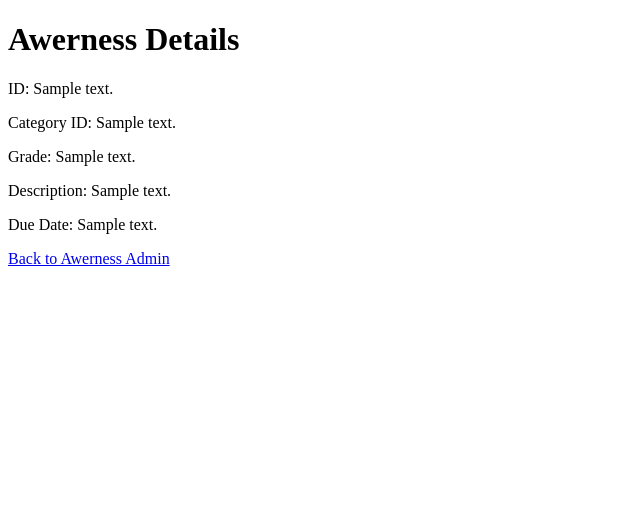
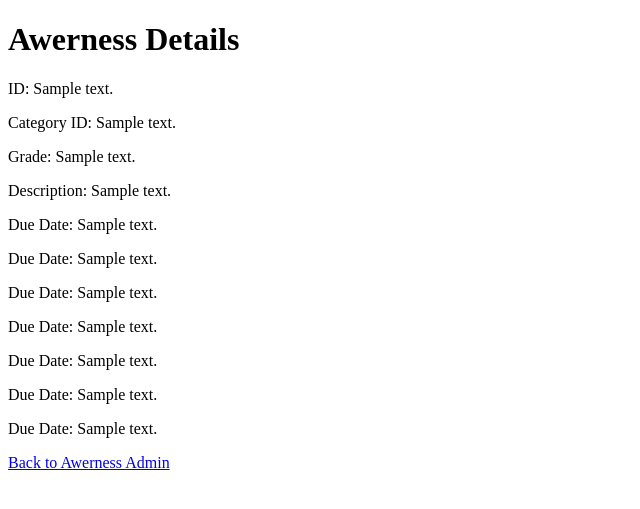
Before and after one commit to aishucb/hub_prelogin_2nd, a Flask app: template templates/awerness_details.html in a window 1280 px wide. Shown: the top 509 px of the page, without its empty margins (0-640 px from the left). Run offline with Flask 3, Linux system fonts and the light colour scheme; the template is opened without the code that fills it: most values are stand-ins (such as "Sample title", 1, 10 or a date in 2020).

Commit message:
first commit

```diff
--- a/app.py
+++ b/app.py
@@ -201,7 +201,7 @@ def awerness_details(awerness_id):
             cursor = mysql_connection.cursor()
 
             # Fetch detailed data for a specific 'awerness_id'
-            query = f"SELECT assignment_id, category_id, description, due_date FROM user_awerness_submission where assignment_id = {awerness_id}"
+            query = f"SELECT * FROM user_awerness_submission where assignment_id= {awerness_id} ;"
             cursor.execute(query)
             awerness_details = cursor.fetchone()
 
--- a/templates/awerness_details.html
+++ b/templates/awerness_details.html
@@ -15,6 +15,14 @@
         <p>Grade: {{ awerness_details[2] }}</p>
         <p>Description: {{ awerness_details[3] }}</p>
         <p>Due Date: {{ awerness_details[4] }}</p>
+        <p>Due Date: {{ awerness_details[5] }}</p>
+        <p>Due Date: {{ awerness_details[6] }}</p>
+        <p>Due Date: {{ awerness_details[7] }}</p>
+        <p>Due Date: {{ awerness_details[8] }}</p>
+        <p>Due Date: {{ awerness_details[9] }}</p>
+        <p>Due Date: {{ awerness_details[10] }}</p>
+
+
         <!-- Add more details as needed -->
     {% else %}
         <p>No details found.</p>
```
